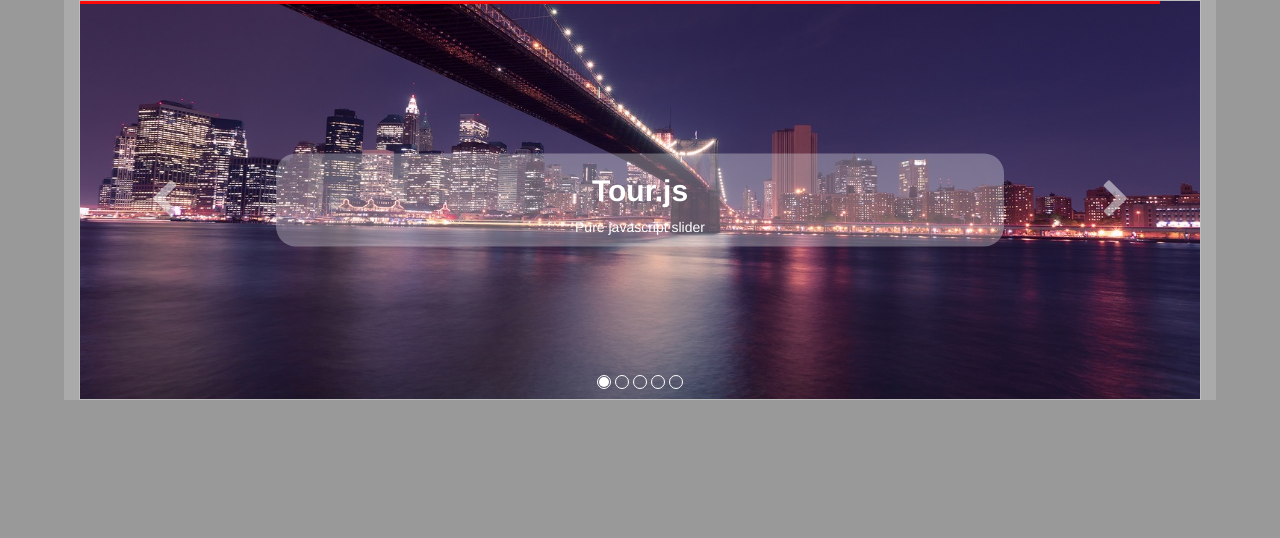
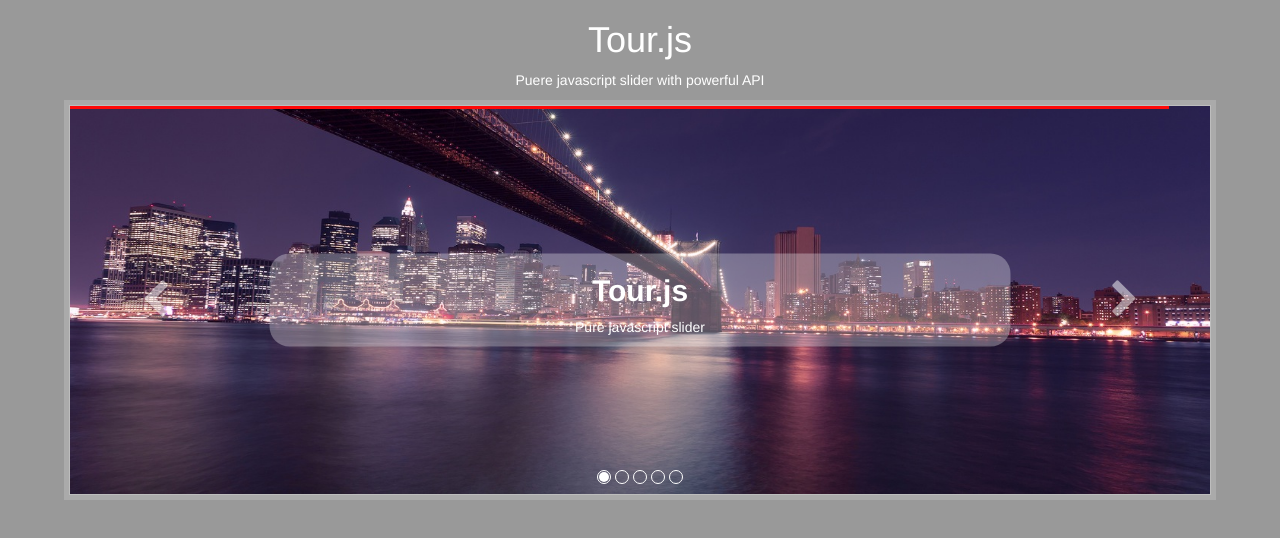
Before and after one commit to AhmedBHameed/Tour.js, a plain HTML site: page index.html in a window 1280 px wide. Drawn offline with nearby package versions, Linux system fonts and the light colour scheme.

Commit message:
Few arrangements

```diff
--- a/index.html
+++ b/index.html
@@ -9,7 +9,11 @@
 		<script src="js/tour.js" type="text/javascript"></script>
 	</head>
 	<body>
-		<div class="container">
+		<div style="color: white; text-align: center">
+			<h1>Tour.js</h1>
+			<p>Puere javascript slider with powerful API</p>
+		</div>
+		<div class="container" style="padding: 5px;">
 
 				<div class="tour slide">
 				  <!-- Indicators -->
--- a/style.css
+++ /dev/null
@@ -1,23 +0,0 @@
-/*
-Errno::ENOENT: No such file or directory @ rb_sysopen - style.scss
-
-Backtrace:
-C:/Ruby23-x64/lib/ruby/gems/2.3.0/gems/sass-3.4.22/lib/sass/plugin/compiler.rb:484:in `read'
-C:/Ruby23-x64/lib/ruby/gems/2.3.0/gems/sass-3.4.22/lib/sass/plugin/compiler.rb:484:in `update_stylesheet'
-C:/Ruby23-x64/lib/ruby/gems/2.3.0/gems/sass-3.4.22/lib/sass/plugin/compiler.rb:215:in `block in update_stylesheets'
-C:/Ruby23-x64/lib/ruby/gems/2.3.0/gems/sass-3.4.22/lib/sass/plugin/compiler.rb:209:in `each'
-C:/Ruby23-x64/lib/ruby/gems/2.3.0/gems/sass-3.4.22/lib/sass/plugin/compiler.rb:209:in `update_stylesheets'
-C:/Ruby23-x64/lib/ruby/gems/2.3.0/gems/sass-3.4.22/lib/sass/plugin/compiler.rb:294:in `watch'
-C:/Ruby23-x64/lib/ruby/gems/2.3.0/gems/sass-3.4.22/lib/sass/plugin.rb:109:in `method_missing'
-C:/Ruby23-x64/lib/ruby/gems/2.3.0/gems/sass-3.4.22/lib/sass/exec/sass_scss.rb:360:in `watch_or_update'
-C:/Ruby23-x64/lib/ruby/gems/2.3.0/gems/sass-3.4.22/lib/sass/exec/sass_scss.rb:51:in `process_result'
-C:/Ruby23-x64/lib/ruby/gems/2.3.0/gems/sass-3.4.22/lib/sass/exec/base.rb:52:in `parse'
-C:/Ruby23-x64/lib/ruby/gems/2.3.0/gems/sass-3.4.22/lib/sass/exec/base.rb:19:in `parse!'
-C:/Ruby23-x64/lib/ruby/gems/2.3.0/gems/sass-3.4.22/bin/sass:13:in `<top (required)>'
-C:/Ruby23-x64/bin/sass:23:in `load'
-C:/Ruby23-x64/bin/sass:23:in `<main>'
-*/
-body:before {
-  white-space: pre;
-  font-family: monospace;
-  content: "Errno::ENOENT: No such file or directory @ rb_sysopen - style.scss"; }
```
Also changed, not shown: 1 other file.
